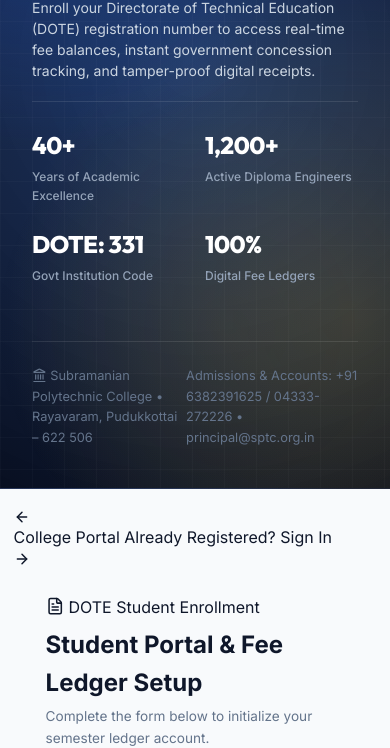
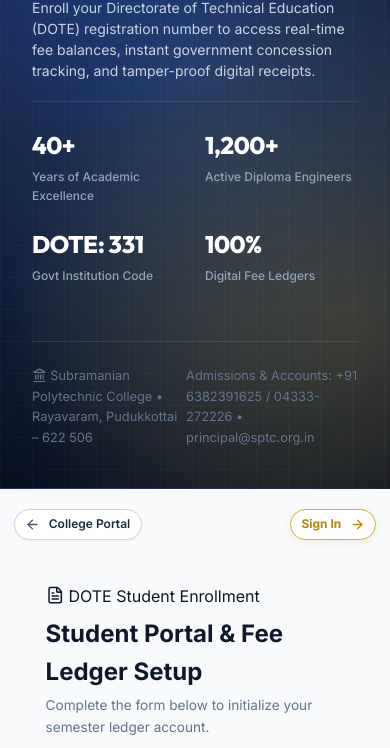
Before and after one commit to Sriramlite/sptc, a website: page public/register.html in a window 390 px wide. Shown: the part 363-1111 px from the top of the page. Drawn offline with Linux system fonts and the light colour scheme.

Commit message:
Fix top navigation layout and styling on register page

```diff
--- a/public/css/login-redesign.css
+++ b/public/css/login-redesign.css
@@ -404,6 +404,8 @@
   text-decoration: none;
   transition: all 0.2s ease;
   border: 1px solid var(--auth-border-subtle);
+  white-space: nowrap;
+  flex-shrink: 0;
 }
 
 .btn-back-portal:hover {
@@ -423,6 +425,8 @@
   padding: 0.35rem 0.75rem;
   border-radius: 9999px;
   border: 1px solid #a7f3d0;
+  white-space: nowrap;
+  flex-shrink: 0;
 }
 
 .status-dot {
--- a/public/css/register-redesign.css
+++ b/public/css/register-redesign.css
@@ -54,6 +54,115 @@
 .auth-card-unified.register-form-card {
   max-width: 820px;
   margin: 0 auto;
+}
+
+/* ==========================================================================
+   TOP NAVIGATION BAR (BETWEEN BRAND AND FORM CARD)
+   ========================================================================== */
+.interaction-top-nav {
+  display: flex;
+  justify-content: space-between;
+  align-items: center;
+  max-width: 820px;
+  width: 100%;
+  margin: 0 auto 1.5rem auto;
+  gap: 1rem;
+}
+
+.interaction-top-nav .nav-text-desktop {
+  display: inline;
+}
+
+.interaction-top-nav .nav-text-mobile {
+  display: none;
+}
+
+/* Left button: Back to College Portal */
+.nav-btn-outline {
+  display: inline-flex;
+  align-items: center;
+  gap: 0.55rem;
+  padding: 0.55rem 1.15rem;
+  border-radius: 9999px;
+  background: #ffffff;
+  color: #1e293b;
+  font-size: 0.835rem;
+  font-weight: 600;
+  text-decoration: none;
+  transition: all 0.22s cubic-bezier(0.4, 0, 0.2, 1);
+  border: 1px solid #cbd5e1;
+  box-shadow: 0 1px 3px rgba(0, 0, 0, 0.05);
+  white-space: nowrap;
+  flex-shrink: 0;
+  line-height: 1.2;
+}
+
+.nav-btn-outline svg {
+  stroke: #475569;
+  flex-shrink: 0;
+  transition: transform 0.2s ease, stroke 0.2s ease;
+}
+
+.nav-btn-outline:hover {
+  background: #f8fafc;
+  color: #0a2558;
+  border-color: #94a3b8;
+  transform: translateX(-3px);
+  box-shadow: 0 4px 12px rgba(10, 37, 88, 0.08);
+}
+
+.nav-btn-outline:hover svg {
+  stroke: #0a2558;
+  transform: translateX(-2px);
+}
+
+/* Right button: Already Registered? Sign In */
+.nav-btn-gold {
+  display: inline-flex;
+  align-items: center;
+  gap: 0.55rem;
+  padding: 0.55rem 1.25rem;
+  border-radius: 9999px;
+  background: #ffffff;
+  color: #0a2558;
+  font-size: 0.835rem;
+  font-weight: 600;
+  text-decoration: none;
+  transition: all 0.22s cubic-bezier(0.4, 0, 0.2, 1);
+  border: 1.5px solid #d4af37;
+  box-shadow: 0 2px 6px rgba(212, 175, 55, 0.16);
+  white-space: nowrap;
+  flex-shrink: 0;
+  line-height: 1.2;
+}
+
+.nav-btn-gold strong {
+  color: #b8860b;
+  font-weight: 700;
+  transition: color 0.2s ease;
+}
+
+.nav-btn-gold svg {
+  stroke: #b8860b;
+  flex-shrink: 0;
+  transition: transform 0.2s ease, stroke 0.2s ease;
+}
+
+.nav-btn-gold:hover {
+  background: linear-gradient(135deg, #0a2558 0%, #07193f 100%);
+  color: #ffffff;
+  border-color: #0a2558;
+  transform: translateX(3px);
+  box-shadow: 0 6px 16px rgba(10, 37, 88, 0.22);
+}
+
+.nav-btn-gold:hover strong {
+  color: #fef08a;
+}
+
+.nav-btn-gold:hover svg {
+  stroke: #fef08a;
+  transform: translateX(3px);
 }
 
 /* Stepper Bar */
@@ -445,6 +554,11 @@ select.reg-control {
 }
 
 @media (max-width: 768px) {
+  .interaction-top-nav {
+    margin-bottom: 1.25rem;
+    gap: 0.75rem;
+  }
+
   .reg-grid-2, .reg-grid-3 {
     grid-template-columns: 1fr;
     gap: 0.85rem;
@@ -485,7 +599,34 @@ select.reg-control {
   }
 }
 
+@media (max-width: 640px) {
+  .interaction-top-nav .nav-text-desktop {
+    display: none;
+  }
+
+  .interaction-top-nav .nav-text-mobile {
+    display: inline;
+  }
+
+  .nav-btn-outline,
+  .nav-btn-gold {
+    padding: 0.45rem 0.85rem;
+    font-size: 0.785rem;
+  }
+}
+
 @media (max-width: 480px) {
+  .interaction-top-nav {
+    margin-bottom: 1rem;
+    gap: 0.5rem;
+  }
+
+  .nav-btn-outline,
+  .nav-btn-gold {
+    padding: 0.42rem 0.65rem;
+    font-size: 0.75rem;
+  }
+
   .auth-interaction-pane.register-pane {
     padding: 1.25rem 0.85rem;
   }
--- a/public/register.html
+++ b/public/register.html
@@ -12,7 +12,7 @@
   <link href="https://fonts.googleapis.com/css2?family=Inter:wght@300;400;500;600;700;800&family=Outfit:wght@400;500;600;700;800;900&display=swap" rel="stylesheet">
   <!-- Stylesheets -->
   <link rel="stylesheet" href="/css/style.css?v=4.3">
-  <link rel="stylesheet" href="/css/register-redesign.css?v=3.6">
+  <link rel="stylesheet" href="/css/register-redesign.css?v=3.7">
 </head>
 <body>
 
@@ -142,16 +142,18 @@
 
       <!-- Top Navigation -->
       <div class="interaction-top-nav">
-        <a href="/" class="nav-btn-outline">
-          <svg width="16" height="16" viewBox="0 0 24 24" fill="none" stroke="currentColor" stroke-width="2.2" stroke-linecap="round" stroke-linejoin="round">
+        <a href="/" class="nav-btn-outline" title="Return to College Portal Homepage">
+          <svg width="15" height="15" viewBox="0 0 24 24" fill="none" stroke="currentColor" stroke-width="2.2" stroke-linecap="round" stroke-linejoin="round">
             <line x1="19" y1="12" x2="5" y2="12"></line>
             <polyline points="12 19 5 12 12 5"></polyline>
           </svg>
-          <span>College Portal</span>
+          <span class="nav-text-desktop">Back to College Portal</span>
+          <span class="nav-text-mobile">College Portal</span>
         </a>
-        <a href="/login.html" class="nav-btn-gold">
-          <span>Already Registered? Sign In</span>
-          <svg width="16" height="16" viewBox="0 0 24 24" fill="none" stroke="currentColor" stroke-width="2.2" stroke-linecap="round" stroke-linejoin="round">
+        <a href="/login.html" class="nav-btn-gold" title="Existing Student Sign In">
+          <span class="nav-text-desktop">Already Registered? <strong>Sign In</strong></span>
+          <span class="nav-text-mobile"><strong>Sign In</strong></span>
+          <svg width="15" height="15" viewBox="0 0 24 24" fill="none" stroke="currentColor" stroke-width="2.2" stroke-linecap="round" stroke-linejoin="round">
             <line x1="5" y1="12" x2="19" y2="12"></line>
             <polyline points="12 5 19 12 12 19"></polyline>
           </svg>
```
